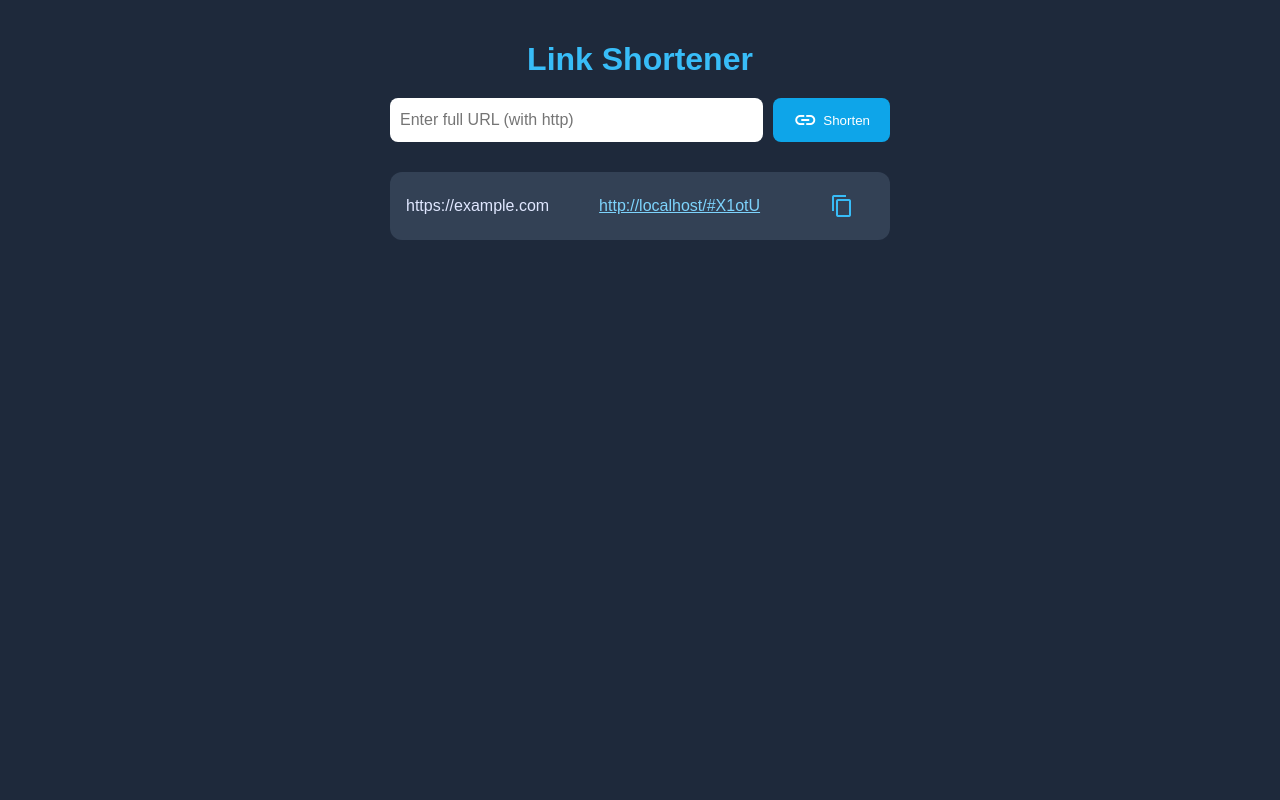
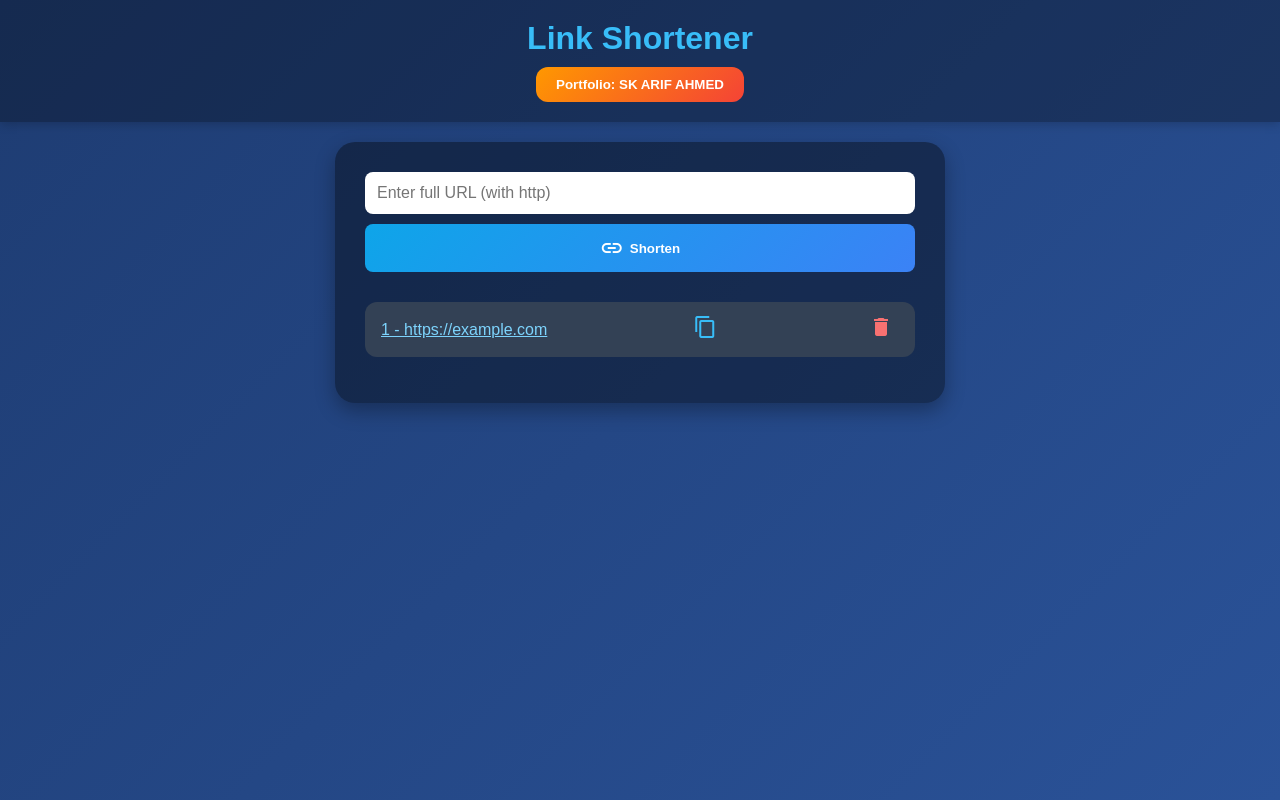
Before and after one commit to Arif1258/Link-shortening-Application, a plain HTML site: page index.html in a window 1280 px wide. Both pictures are taken after typing "https://example.com" into the empty fields and a click on the button "link Shorten". Drawn offline with Linux system fonts and the light colour scheme.

Commit message:
updated code

```diff
--- a/index.html
+++ b/index.html
@@ -3,48 +3,89 @@
 <head>
 <meta charset="UTF-8" />
 <meta name="viewport" content="width=device-width, initial-scale=1" />
-<title>Simple Link Shortener</title>
+<title>Link Shortener: Krisp</title>
 <link href="https://fonts.googleapis.com/icon?family=Material+Icons" rel="stylesheet" />
 <style>
   body {
     font-family: 'Poppins', sans-serif;
-    background: #1e293b;
+    margin: 0; padding: 0;
+    background: linear-gradient(135deg, #1e3c72, #2a5298);
     color: #e0e7ff;
-    margin: 0; padding: 20px;
-    display: flex; flex-direction: column; align-items: center;
+    display: flex;
+    flex-direction: column;
+    align-items: center;
+    min-height: 100vh;
   }
-  h1 {
+  header {
+    width: 100%;
+    padding: 20px 0;
+    background: rgba(0,0,0,0.3);
+    text-align: center;
     margin-bottom: 20px;
+    box-shadow: 0 2px 10px rgba(0,0,0,0.2);
+  }
+  header h1 {
+    margin: 0;
+    font-size: 2rem;
     color: #38bdf8;
   }
+  .portfolio-btn {
+    margin-top: 10px;
+    background: linear-gradient(135deg, #ff9800, #f44336);
+    border: none;
+    border-radius: 12px;
+    padding: 10px 20px;
+    font-weight: bold;
+    color: white;
+    cursor: pointer;
+    transition: transform 0.2s;
+  }
+  .portfolio-btn:hover {
+    transform: scale(1.05);
+  }
+
+  .container {
+    background: rgba(0,0,0,0.4);
+    padding: 30px;
+    border-radius: 20px;
+    max-width: 550px;
+    width: 100%;
+    box-shadow: 0 8px 20px rgba(0,0,0,0.3);
+  }
+
   form {
     display: flex;
     gap: 10px;
-    max-width: 500px;
-    width: 100%;
+    flex-wrap: wrap;
   }
   input {
-    flex: 1;
-    padding: 10px;
+    flex: 1 1 60%;
+    padding: 12px;
     border-radius: 8px;
     border: none;
     font-size: 1rem;
   }
-  button {
-    padding: 10px 20px;
-    background: #0ea5e9;
+  button.submit-btn {
+    flex: 1 1 35%;
+    padding: 12px;
+    background: linear-gradient(135deg, #0ea5e9, #3b82f6);
     border: none;
     border-radius: 8px;
     color: white;
+    font-weight: bold;
     cursor: pointer;
     display: flex;
     align-items: center;
     gap: 6px;
+    justify-content: center;
+    transition: transform 0.2s;
   }
+  button.submit-btn:hover {
+    transform: scale(1.05);
+  }
+
   ul {
     margin-top: 30px;
-    max-width: 500px;
-    width: 100%;
     list-style: none;
     padding: 0;
   }
@@ -63,24 +104,51 @@
     cursor: pointer;
     text-decoration: underline;
   }
-  button.copy-btn {
+  button.copy-btn,
+  button.delete-btn {
     background: transparent;
     border: none;
-    color: #38bdf8;
     cursor: pointer;
     font-size: 1.2rem;
+    margin-left: 6px;
   }
+  button.copy-btn { color: #38bdf8; }
+  button.delete-btn { color: #f87171; }
+
+  .tooltip {
+    position: fixed;
+    bottom: 20px;
+    background: #0ea5e9;
+    color: white;
+    padding: 10px 20px;
+    border-radius: 8px;
+    opacity: 0;
+    transition: opacity 0.3s ease;
+  }
+  .tooltip.show { opacity: 1; }
 </style>
 </head>
 <body>
+
+<header>
   <h1>Link Shortener</h1>
+  <button class="portfolio-btn" onclick="window.open('https://portfolio-arif.onrender.com/', '_blank')">
+    Portfolio: SK ARIF AHMED
+  </button>
+</header>
+
+<div class="container">
   <form id="form">
     <input type="url" id="url" placeholder="Enter full URL (with http)" required />
-  <button type="submit">
-    <span class="material-icons" aria-hidden="true">link</span> Shorten
+    <button type="submit" class="submit-btn">
+      <span class="material-icons">link</span> Shorten
     </button>
   </form>
+
   <ul id="list" aria-live="polite"></ul>
+</div>
+
+<div id="tooltip" class="tooltip">Copied!</div>
 
 <script>
 (() => {
@@ -90,18 +158,20 @@
   const form = document.getElementById('form');
   const urlInput = document.getElementById('url');
   const list = document.getElementById('list');
+  const tooltip = document.getElementById('tooltip');
 
   function save() {
     localStorage.setItem(STORAGE_KEY, JSON.stringify(links));
   }
 
-  function generateCode(len=5) {
-    const chars = 'abcdefghijklmnopqrstuvwxyzABCDEFGHIJKLMNOPQRSTUVWXYZ0123456789';
-    let s = '';
-    for (let i=0; i<len; i++) {
-      s += chars.charAt(Math.floor(Math.random()*chars.length));
+  function showTooltip(msg) {
+    tooltip.textContent = msg;
+    tooltip.classList.add('show');
+    setTimeout(() => tooltip.classList.remove('show'), 1500);
   }
-    return s;
+
+  function generateCode() {
+    return (links.length + 1).toString(); // sequential numbering
   }
 
   function render() {
@@ -110,33 +180,41 @@
       list.innerHTML = '<li>No shortened links yet.</li>';
       return;
     }
-    links.forEach(({orig, code}) => {
-      const shortUrl = `${window.location.origin}/#${code}`;
+
+    links.forEach(({ orig, code }, index) => {
+      const shortUrl = `${window.location.href.split('#')[0]}#${code}`;
       const li = document.createElement('li');
+
       const a = document.createElement('a');
       a.href = shortUrl;
-      a.textContent = shortUrl;
+      a.textContent = `${code} - ${orig}`;
       a.className = 'short';
-      a.title = 'Click to copy short URL';
+      a.target = '_blank';
       a.onclick = (e) => {
         e.preventDefault();
-        navigator.clipboard.writeText(shortUrl).then(() => alert('Copied!'));
+        navigator.clipboard.writeText(shortUrl).then(() => showTooltip('Copied!'));
       };
-
-      const span = document.createElement('span');
-      span.textContent = orig;
 
       const copyBtn = document.createElement('button');
       copyBtn.className = 'copy-btn';
-      copyBtn.title = 'Copy short URL';
       copyBtn.innerHTML = '<span class="material-icons">content_copy</span>';
       copyBtn.onclick = () => {
-        navigator.clipboard.writeText(shortUrl).then(() => alert('Copied!'));
+        navigator.clipboard.writeText(shortUrl).then(() => showTooltip('Copied!'));
       };
 
-      li.appendChild(span);
+      const deleteBtn = document.createElement('button');
+      deleteBtn.className = 'delete-btn';
+      deleteBtn.innerHTML = '<span class="material-icons">delete</span>';
+      deleteBtn.onclick = () => {
+        links.splice(index, 1);
+        save();
+        render();
+        showTooltip('Deleted!');
+      };
+
       li.appendChild(a);
       li.appendChild(copyBtn);
+      li.appendChild(deleteBtn);
       list.appendChild(li);
     });
   }
@@ -144,7 +222,7 @@
   form.onsubmit = e => {
     e.preventDefault();
     const url = urlInput.value.trim();
-    if(!url.startsWith('http://') && !url.startsWith('https://')) {
+    if (!url.startsWith('http://') && !url.startsWith('https://')) {
       alert('Please enter a valid URL starting with http:// or https://');
       return;
     }
@@ -153,11 +231,8 @@
       urlInput.value = '';
       return;
     }
-    let code;
-    do {
-      code = generateCode();
-    } while (links.some(l => l.code === code));
-    links.push({orig:url, code});
+    const code = generateCode();
+    links.push({ orig: url, code });
     save();
     render();
     urlInput.value = '';
@@ -172,5 +247,6 @@
   }
 })();
 </script>
+
 </body>
 </html>
```
Lines whose indentation alone changed are shown as unchanged.
